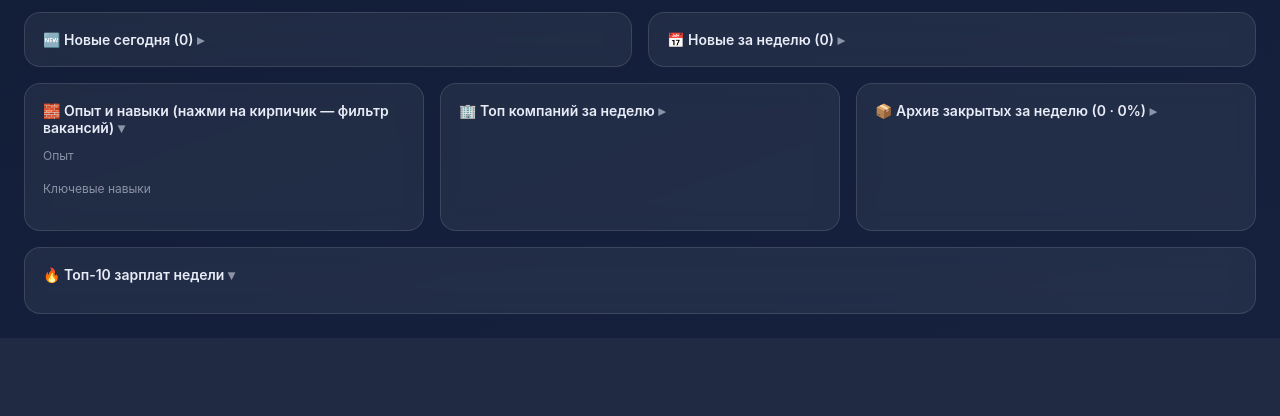
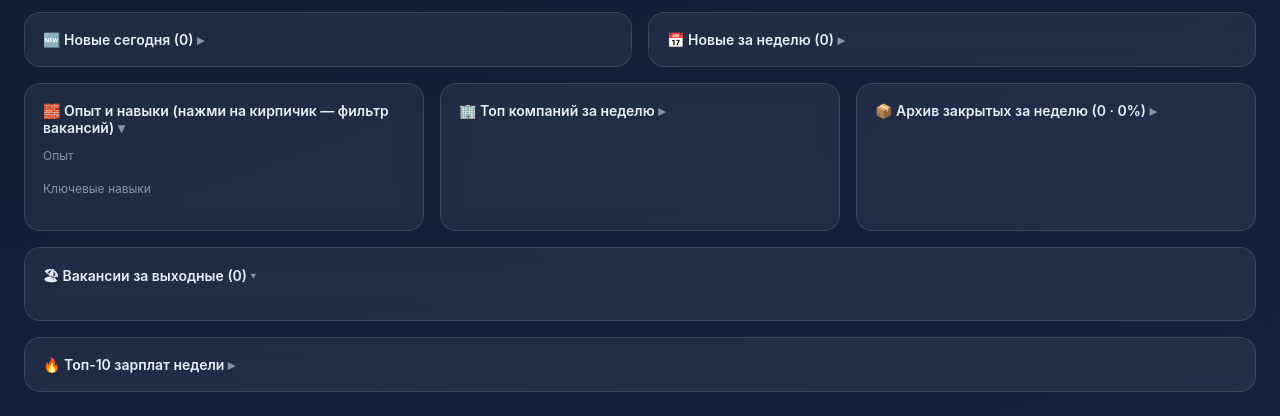
Before and after one commit to baltazor70/hh-monitor, a Flask app: page / in a window 1280 px wide, after a click that opens the changed part. Shown: the part 764-1180 px from the top of the page. Before the commit the page ends 1078 px from the top, so only its background shows below. Run offline with Flask 3, Linux system fonts and the light colour scheme; data that the repository does not hold is empty.

Commit message:
Блок Вакансии за выходные: видны, но не входят в KPI

```diff
--- a/app.py
+++ b/app.py
@@ -123,6 +123,13 @@ def stats():
         return vals[m] if n % 2 else round((vals[m-1] + vals[m]) / 2)
     sd_from = _med([r['salary_from'] for r in sd_rows])
     sd_to = _med([r['salary_to'] for r in sd_rows])
+    weekend_vacs = conn.execute(
+        "SELECT name, employer_name, salary_from, salary_to, alternate_url, published_date "
+        "FROM vacancies WHERE archived=0 AND strftime('%w', published_date) IN ('0','6') "
+        "AND published_date >= ? ORDER BY published_date DESC", (cutoff,)).fetchall()
+    weekend_list = [{'url': r['alternate_url'], 'name': r['name'], 'employer': r['employer_name'],
+                     'from': r['salary_from'], 'to': r['salary_to'], 'date': r['published_date']}
+                    for r in weekend_vacs]
     weekly = {
         'week_start': monday,
         'week_end': (now - timedelta(days=now.weekday()) + timedelta(days=4)).date().isoformat(),
@@ -141,6 +148,7 @@ def stats():
         'growth_total_sd': pct(week_total, sd_total) if sd_total else None,
         'growth_from_sd': pct(week_med_from, sd_from) if sd_from else None,
         'growth_to_sd': pct(week_med_to, sd_to) if sd_to else None,
+        'weekend': weekend_list,
     }
 
     top = conn.execute("""
--- a/templates/dashboard.html
+++ b/templates/dashboard.html
@@ -114,6 +114,13 @@
 
 <div class="grid">
   <details class="card">
+    <summary>🏖 Вакансии за выходные (<span id="cntWeekend">0</span>)</summary>
+    <div class="inner"><table id="weekendTable"></table></div>
+  </details>
+</div>
+
+<div class="grid">
+  <details class="card">
     <summary>🔥 Топ-10 зарплат недели</summary>
     <div class="inner"><table id="topSalariesTable"></table></div>
   </details>
@@ -213,6 +220,8 @@ fetch('/api/stats').then(r=>r.json()).then(d=>{
     addSd('wFromPct', w.med_from==null?null:w.growth_from_sd, w.med_from==null&&w.sd_from!=null?'прошлая неделя к этому дню: '+fmtMoney(w.sd_from):null);
     addSd('wToPct', w.med_to==null?null:w.growth_to_sd, w.med_to==null&&w.sd_to!=null?'прошлая неделя к этому дню: '+fmtMoney(w.sd_to):null);
   }
+  document.getElementById('cntWeekend').textContent = (d.weekly.weekend||[]).length;
+  document.getElementById('weekendTable').innerHTML = (d.weekly.weekend||[]).length ? vacRows(d.weekly.weekend, true) : '<tr><td class="muted">За последние выходные вакансий не было</td></tr>';
   }
 
   const grid={color:'rgba(255,255,255,.08)'};
```
